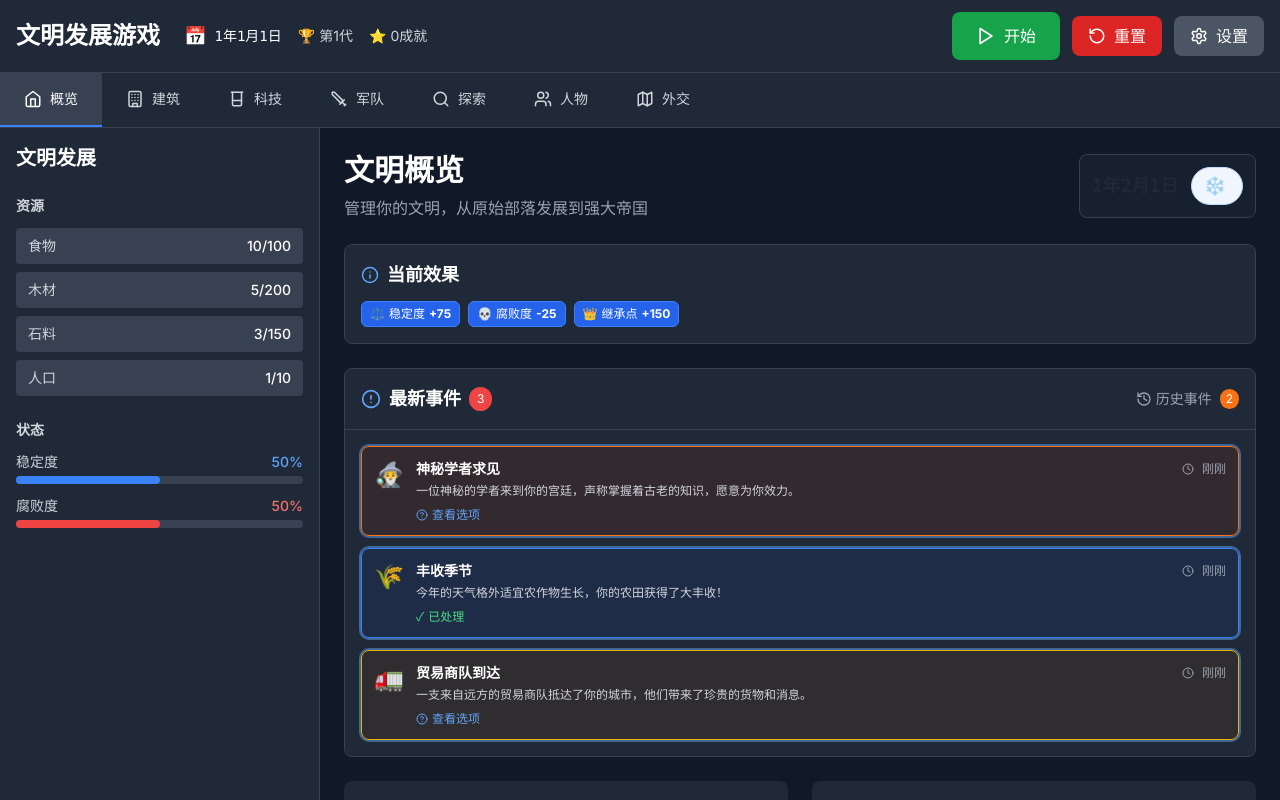
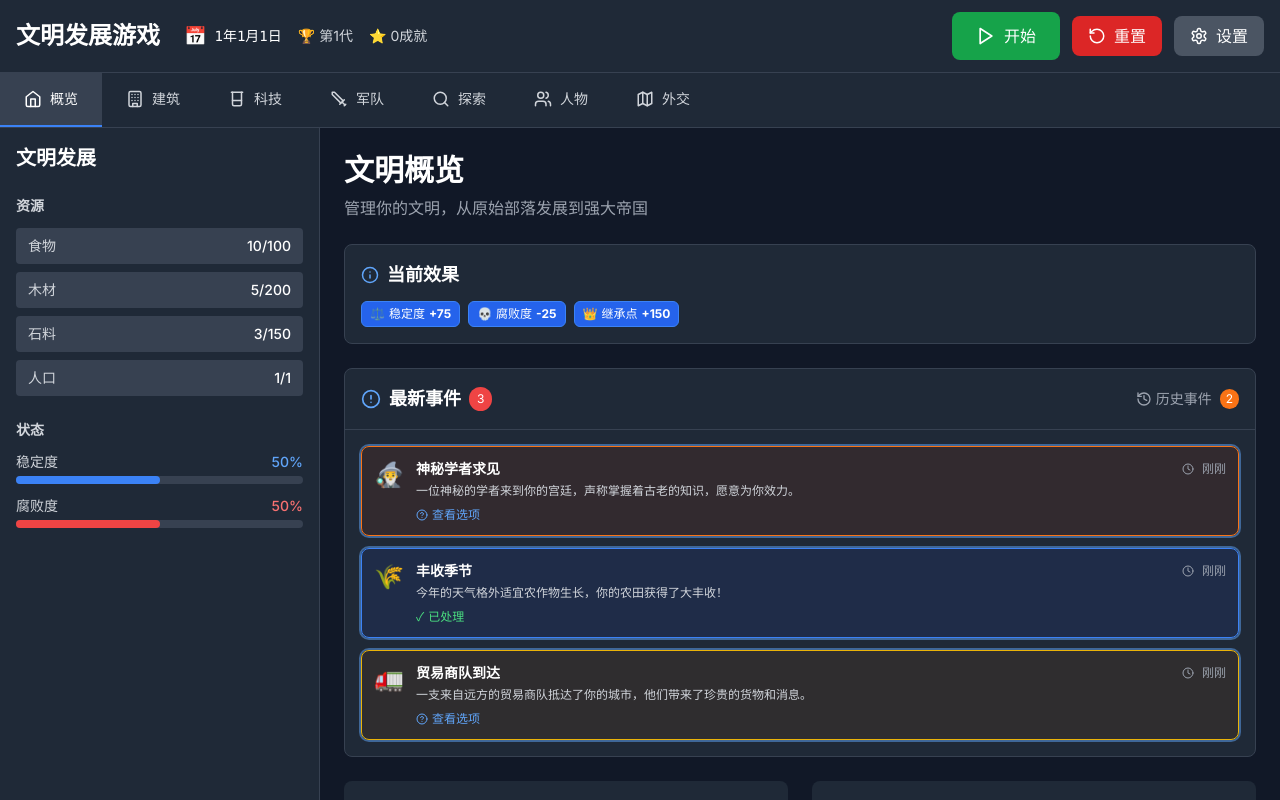
Before and after one commit to daanaagua/civilization-game, a Next.js app: page / in a window 1280 px wide. Shown: the top 800 px of the page. Built offline with nearby package versions, Linux system fonts and the light colour scheme.

Commit message:
Fix population data consistency and remove duplicate date display

```diff
--- a/src/components/features/OverviewPanel.tsx
+++ b/src/components/features/OverviewPanel.tsx
@@ -4,7 +4,6 @@ import { PopulationPanel } from './PopulationPanel';
 import { GameStatsPanel } from './GameStatsPanel';
 import { EffectsPanel } from './EffectsPanel';
 import { EventsPanel } from './EventsPanel';
-import { TimeDisplay } from './TimeDisplay';
 import { useEffects } from '@/hooks/use-effects';
 import { useEvents } from '@/hooks/use-events';
 
@@ -16,12 +15,9 @@ export function OverviewPanel() {
     <div className="space-y-6">
       {/* 页面标题 */}
       <div className="mb-6">
-        <div className="flex items-center justify-between mb-4">
-          <div>
-            <h1 className="text-3xl font-bold text-white mb-2">文明概览</h1>
-            <p className="text-gray-400">管理你的文明，从原始部落发展到强大帝国</p>
-          </div>
-          <TimeDisplay className="bg-gray-800/50 p-3 rounded-lg border border-gray-700" />
+        <div className="mb-4">
+          <h1 className="text-3xl font-bold text-white mb-2">文明概览</h1>
+          <p className="text-gray-400">管理你的文明，从原始部落发展到强大帝国</p>
         </div>
       </div>
 
--- a/src/lib/game-store.ts
+++ b/src/lib/game-store.ts
@@ -44,7 +44,7 @@ const initialGameState: GameState = {
     wood: 200,
     stone: 150,
     tools: 50,
-    population: 10,
+    population: 1,
     housing: 10,
   },
 
@@ -249,6 +249,14 @@ export const useGameStore = create<GameStore>()(persist(
 
     get isPaused() {
       return get().gameState.isPaused;
+    },
+
+    get population() {
+      return get().gameState.resources.population;
+    },
+
+    get maxPopulation() {
+      return get().gameState.resourceLimits.population;
     },
 
 
```
